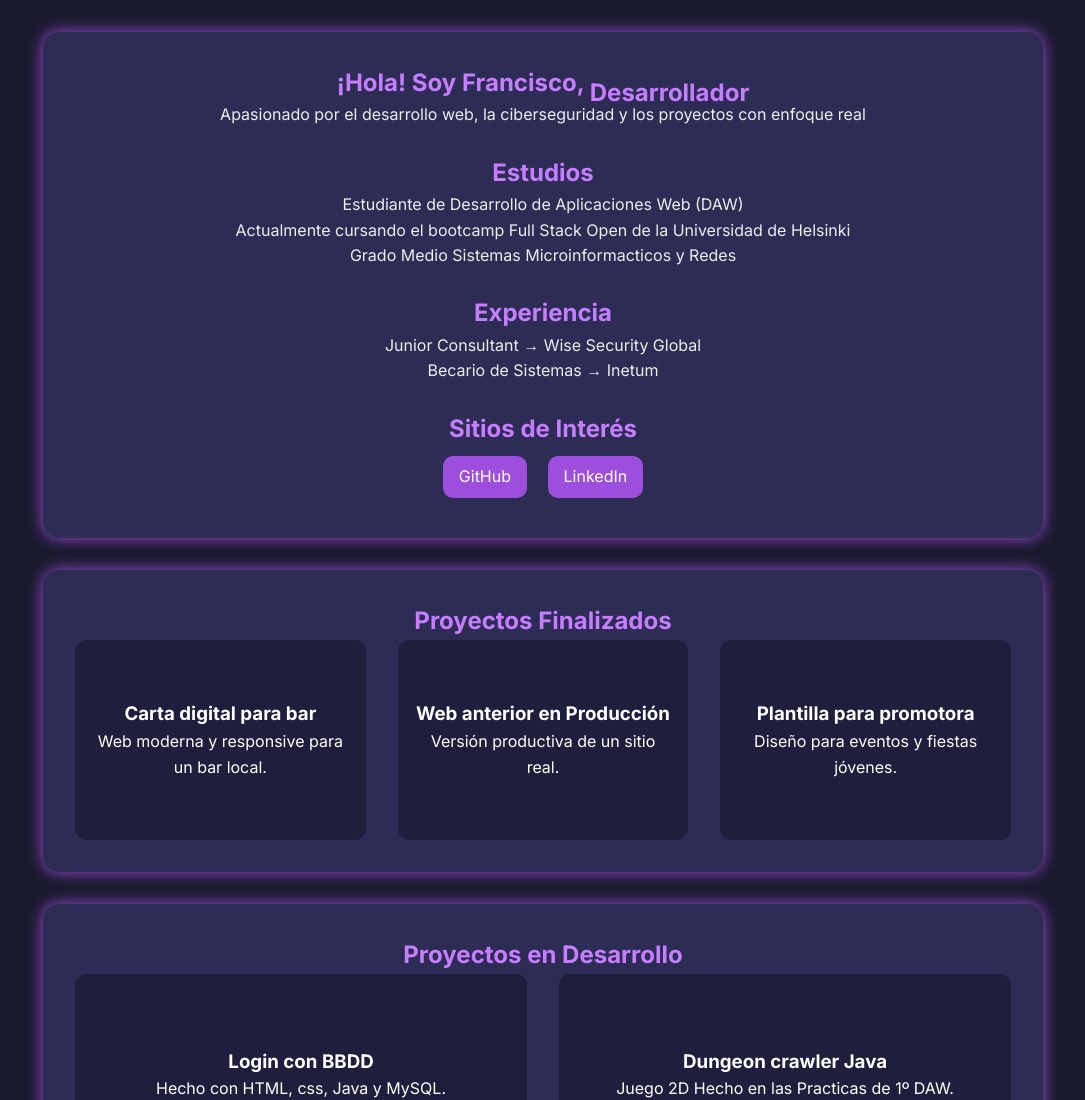
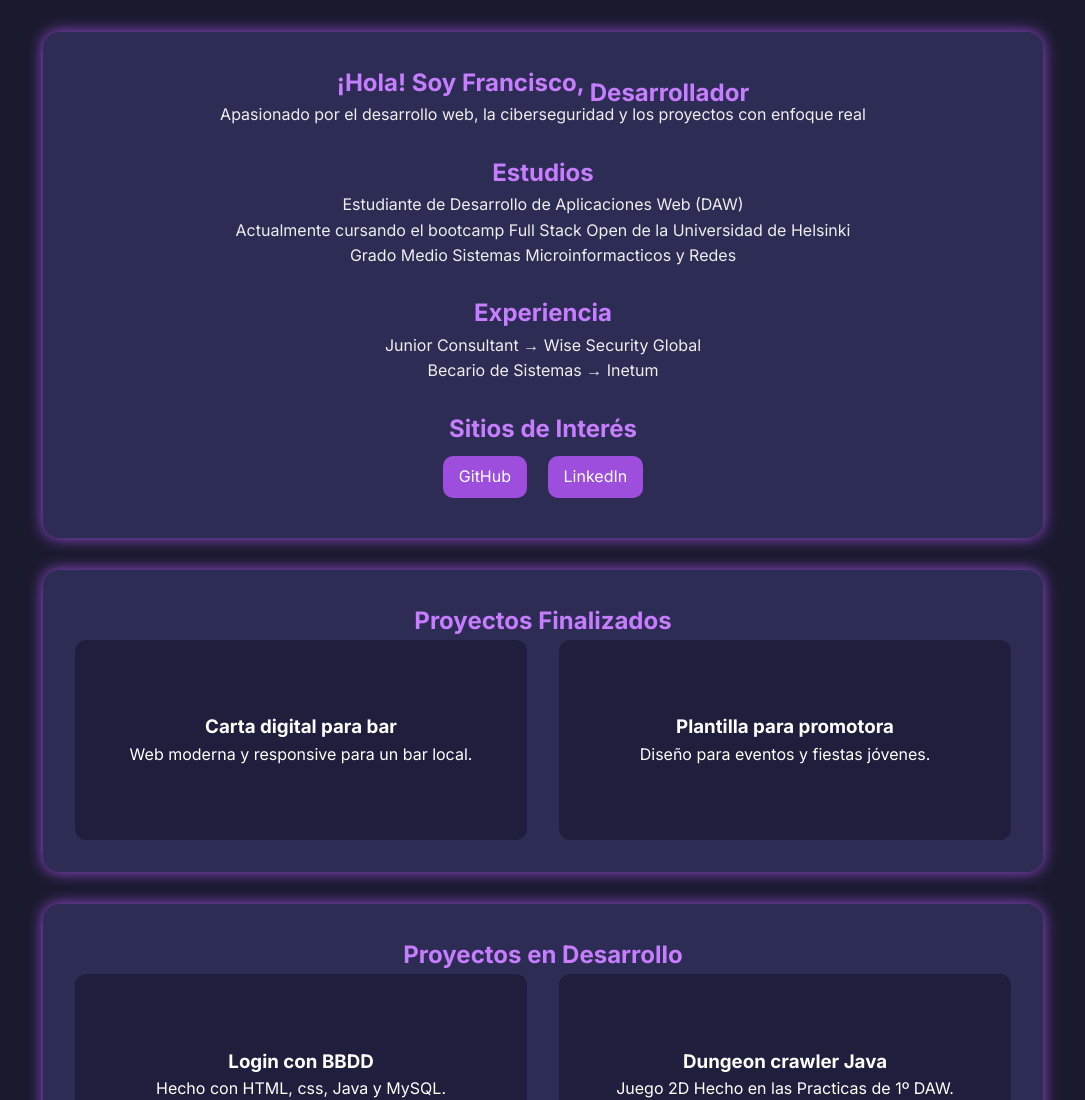
Before and after one commit to frxnchu/frxnchu, a plain HTML site: page index.html in a window 1280 px wide. Shown: the top 1100 px of the page, without its empty margins (97-1182 px from the left). Drawn offline with Linux system fonts and the light colour scheme.

Commit message:
Add files via upload

```diff
--- a/index.html
+++ b/index.html
@@ -200,18 +200,6 @@
         <div class="card">
             <div class="card-inner">
                 <div class="card-front">
-                    <h3>Web anterior en Producción</h3>
-                    <p>Versión productiva de un sitio real.</p>
-                </div>
-                <div class="card-back">
-                    <p>Implementación completa en entorno cliente.</p>
-                    <a href="https://boulevard-restaurante.com/index/" target="_blank">Ver en Producción</a>
-                </div>
-            </div>
-        </div>
-        <div class="card">
-            <div class="card-inner">
-                <div class="card-front">
                     <h3>Plantilla para promotora</h3>
                     <p>Diseño para eventos y fiestas jóvenes.</p>
                 </div>
```
